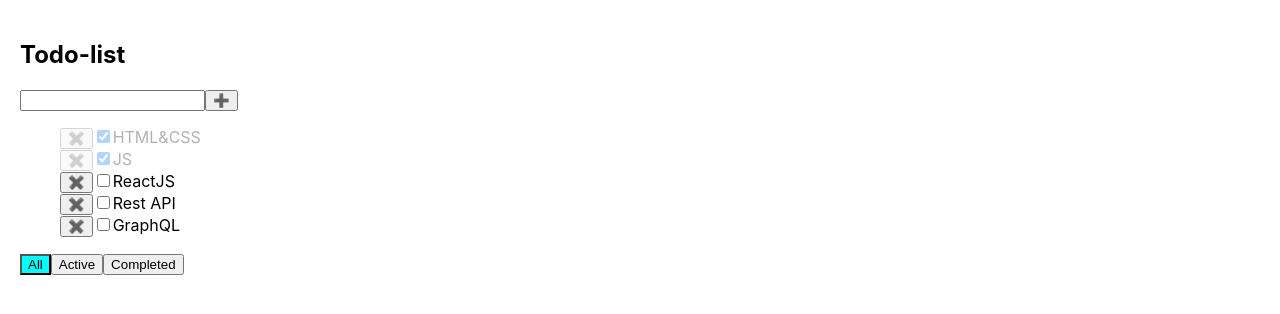
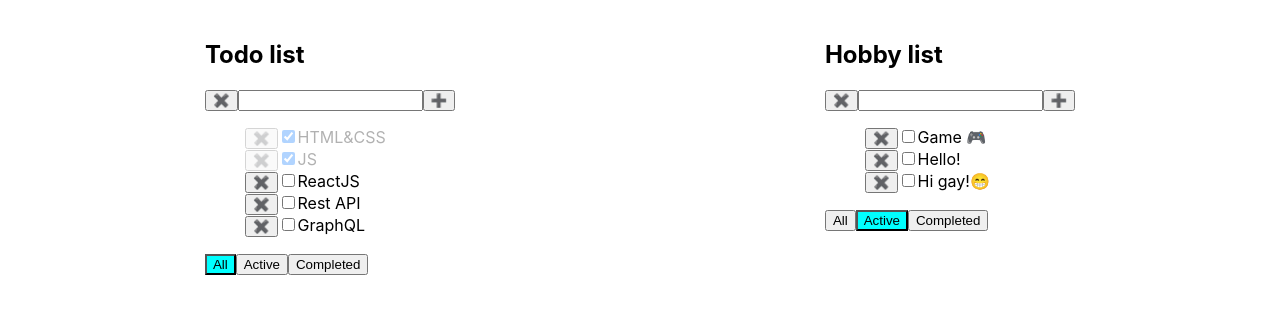
Before and after one commit to sane4ek1994/my-todos-dev, a React (Create React App) app: page / in a window 1280 px wide. Shown: the top 314 px of the page. Built offline with nearby package versions, Linux system fonts and the light colour scheme.

Commit message:
created new state assotiative array

```diff
--- /dev/null
+++ b/src/App.module.css
@@ -0,0 +1,4 @@
+.App {
+    display: flex;
+    justify-content: space-around;
+}
--- a/src/App.tsx
+++ b/src/App.tsx
@@ -1,63 +1,120 @@
 import React, {useState} from 'react';
-import TodoList, {TTasks} from "./componets/TodoList";
+import TodoList from "./componets/TodoList";
 import {v1} from "uuid";
+import S from './App.module.css'
 
 
 export type TFilterTask = 'all' | 'completed' | 'active'
 
+type TTodoList = {
+    id: string
+    title: string
+    filter: TFilterTask
+}
+
 
 function App() {
 
-    const [tasks, setTasks] = useState<TTasks[]>([
-        {id: v1(), title: "HTML&CSS", isDone: true},
-        {id: v1(), title: "JS", isDone: true},
-        {id: v1(), title: "ReactJS", isDone: false},
-        {id: v1(), title: "Rest API", isDone: false},
-        {id: v1(), title: "GraphQL", isDone: false},
-    ]);
-    const [filter, setFilter] = useState<TFilterTask>('all');
+    // const [tasks, setTasks] = useState<TTasks[]>([
+    //     {id: v1(), title: "HTML&CSS", isDone: true},
+    //     {id: v1(), title: "JS", isDone: true},
+    //     {id: v1(), title: "ReactJS", isDone: false},
+    //     {id: v1(), title: "Rest API", isDone: false},
+    //     {id: v1(), title: "GraphQL", isDone: false},
+    // ]);
 
+    const addTask = (title: string, todolistId: string) => {
+        const newTask = {id: v1(), title: title, isDone: false}
+        const tasks = tasksObj[todolistId]
 
-    const addTask = (title: string) => {
-        const newTask = {id: v1(), title: title, isDone: false}
-        setTasks([newTask, ...tasks])
+        tasksObj[todolistId] = tasks?.length ? [newTask, ...tasks] : [newTask]
+        setTasksObj({...tasksObj})
     }
 
-    const removeTask = (id: string) => {
-        const filteredTask = tasks.filter(t => t.id !== id)
-        setTasks(filteredTask)
+    const removeTask = (id: string, todolistId: string) => {
+        const tasks = tasksObj[todolistId]
+        tasksObj[todolistId] = tasks.filter(t => t.id !== id)
+        setTasksObj({...tasksObj})
     }
 
-    const filterTaskHandler = () => {
-        let filteredTask = tasks
-        switch (filter) {
-            case "active":
-                return filteredTask.filter(t => !t.isDone)
-            case "completed":
-                return filteredTask.filter(t => t.isDone)
-            default:
-                return filteredTask
+    const onChangeIsDone = (id: string, isDone: boolean, todolistId: string) => {
+
+        const tasks = tasksObj[todolistId]
+        const task = tasks.find(tl => tl.id === id)
+        if (task) {
+            task.isDone = isDone
+            setTasksObj({...tasksObj})
         }
     }
 
-    const changeFilter = (value: TFilterTask) => {
-        setFilter(value)
+    const changeFilter = (value: TFilterTask, todoListId: string) => {
+            const todolist = todolists.find(tl => tl.id === todoListId)
+        if (todolist) {
+            todolist.filter = value
+            setTodoLists([...todolists])
+        }
     }
 
-    const onChangeIsDone = (id: string, isDone: boolean) => {
-            setTasks(tasks.map(el => el.id === id ? {...el, isDone: isDone} : el))
-    }
+     const removeTodolist = (todolistId: string) => {
+        const filteredTodolist = todolists.filter(tl => tl.id !== todolistId)
+         setTodoLists([...filteredTodolist])
+
+         delete tasksObj[todolistId]
+         setTasksObj({...tasksObj})
+     }
+
+    const todoListID1 = v1()
+    const todoListID2 = v1()
+
+    const [todolists, setTodoLists] = useState<TTodoList[]>([
+        {id:todoListID1, title: 'Todo list', filter: 'all'},
+        {id:todoListID2, title: 'Hobby list', filter: 'active'},
+    ])
+
+    const [tasksObj, setTasksObj] = useState({
+        [todoListID1]: [
+            {id: v1(), title: "HTML&CSS", isDone: true},
+            {id: v1(), title: "JS", isDone: true},
+            {id: v1(), title: "ReactJS", isDone: false},
+            {id: v1(), title: "Rest API", isDone: false},
+            {id: v1(), title: "GraphQL", isDone: false},
+        ],
+        [todoListID2]: [
+            {id: v1(), title: "Pizzza 🍕", isDone: true},
+            {id: v1(), title: "Beer🍺", isDone: true},
+            {id: v1(), title: "Game 🎮", isDone: false},
+            {id: v1(), title: "Hello!", isDone: false},
+            {id: v1(), title: "Hi gay!😁", isDone: false},
+        ]
+    });
 
     return (
-        <div className="App">
-            <TodoList
-                title='Todo-list'
-                tasks={filterTaskHandler()}
-                addTask={addTask}
-                changeFilter={changeFilter}
-                removeTask={removeTask}
-                onChangeIsDone={onChangeIsDone}
-                filter={filter}/>
+        <div className={S.App}>
+            {todolists?.map(tl => {
+                const filterTaskHandler = () => {
+                    let filteredTask = tasksObj[tl.id]
+                    switch (tl.filter) {
+                        case "active":
+                            return filteredTask?.filter(t => !t.isDone)
+                        case "completed":
+                            return filteredTask?.filter(t => t.isDone)
+                        default:
+                            return filteredTask
+                    }
+                }
+                return <TodoList
+                    key={tl.id}
+                    id={tl.id}
+                    title={tl.title}
+                    filter={tl.filter}
+                    tasks={filterTaskHandler()}
+                    addTask={addTask}
+                    changeFilter={changeFilter}
+                    removeTask={removeTask}
+                    removeTodolist={removeTodolist}
+                    onChangeIsDone={onChangeIsDone}
+                />
+            })}
         </div>
     );
 }
--- a/src/componets/TodoList.tsx
+++ b/src/componets/TodoList.tsx
@@ -11,13 +11,15 @@ export type TTasks = {
 }
 
 type TProps = {
+    id: string
     title: string
     filter: TFilterTask
     tasks: TTasks[]
-    addTask: (title: string) => void
-    removeTask: (id: string) => void
-    changeFilter: (filter: TFilterTask) => void
-    onChangeIsDone: (id: string, isDone: boolean) => void
+    addTask: (title: string, todolistId: string) => void
+    removeTask: (id: string, todolistId: string) => void
+    changeFilter: (filter: TFilterTask, todoListId: string) => void
+    onChangeIsDone: (id: string, isDone: boolean, todolistId: string) => void
+    removeTodolist: (todolistId:string) => void
 }
 
 const TodoList = (props: TProps) => {
@@ -31,7 +33,7 @@ const TodoList = (props: TProps) => {
     }
     const addTaskHandler = () => {
         if (newTitle.trim()) {
-            props.addTask(newTitle.trim())
+            props.addTask(newTitle.trim(), props.id)
             setNewTitle('')
             return
         }
@@ -47,27 +49,32 @@ const TodoList = (props: TProps) => {
 
 
     const removeTask = (id: string) => {
-        props.removeTask(id)
+        props.removeTask(id, props.id)
     }
 
     const onChangeIsDoneHandler = (id: string, e: ChangeEvent<HTMLInputElement>) => {
-        props.onChangeIsDone(id, e.currentTarget.checked)
+        props.onChangeIsDone(id, e.currentTarget.checked, props.id)
     }
 
     const changeFiltered = (valueFilter: TFilterTask) => {
-        props.changeFilter(valueFilter)
+        props.changeFilter(valueFilter, props.id)
+    }
+
+    const removeTodolist = () => {
+        props.removeTodolist(props.id)
     }
 
 
     return (
         <div>
             <h2>{props.title}</h2>
+            <Button callback={removeTodolist} name='✖️'/>
             <Input type='text' onKeyDown={onAddKeyHandler} className={error ? 'error' : ''}
                    onChange={onChangeTitleHandler} value={newTitle}/>
             <Button callback={addTaskHandler} name='➕'/>
             {error && <div className='error-message'>{error}</div>}
             <ul ref={parent}>
-                {props.tasks.map(t => (
+                {props.tasks?.map(t => (
                     <li key={t.id} className={t.isDone ? 'is-done' : ''}>
                         <Button name='✖️' callback={() => {
                             removeTask(t.id)
```
